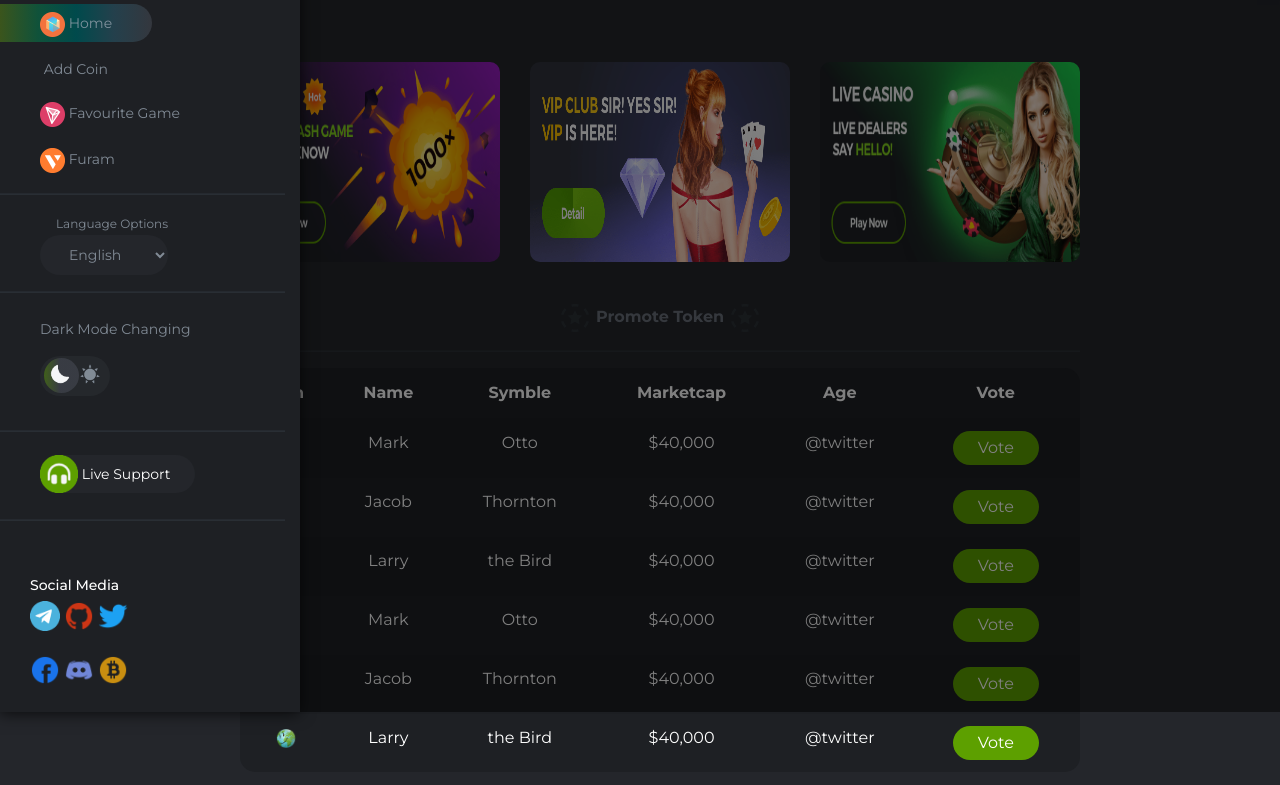
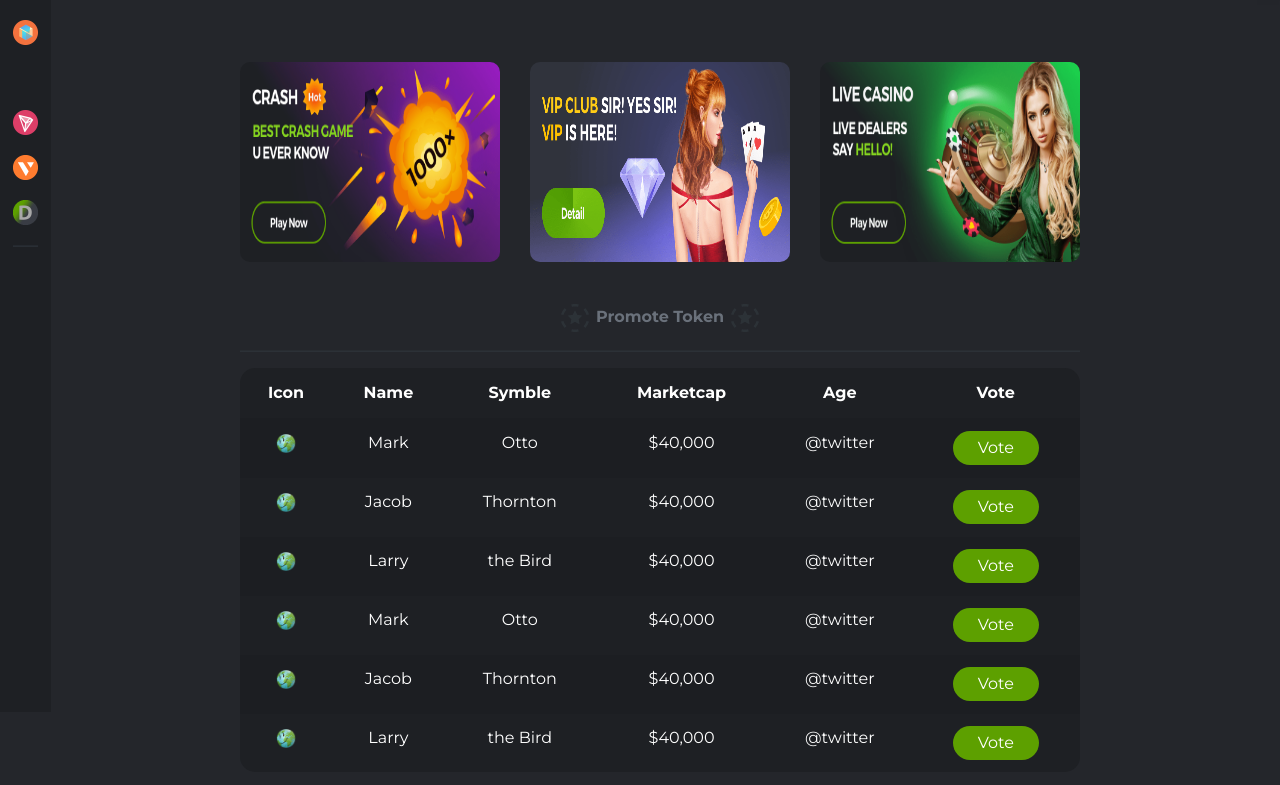
Before and after one commit to the-mihir/crypto-rich, a plain HTML site: page index.html in a window 1280 px wide. Shown: the part 88-873 px from the top of the page. Drawn offline with nearby package versions, Linux system fonts and the light colour scheme.

Commit message:
Update index.html

```diff
--- a/index.html
+++ b/index.html
@@ -797,10 +797,7 @@
            element.classList.toggle("dark-mode");
         }
 
-          // --- modal default open----
-        $(window).on('load',function(){
-          $('#left_modal_sm').modal('show');
-        });
+
         </script>
    </body>
 </html>
```
